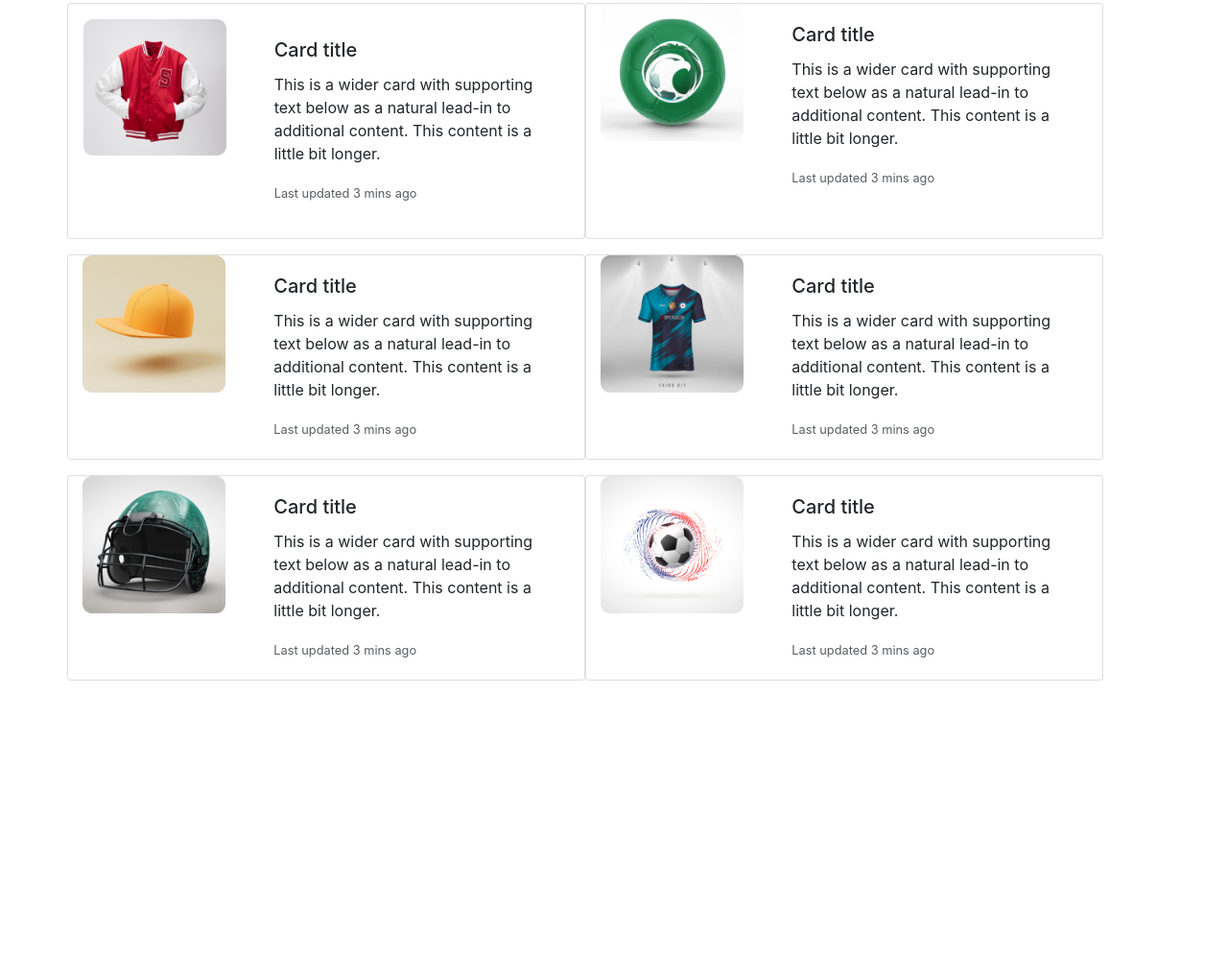
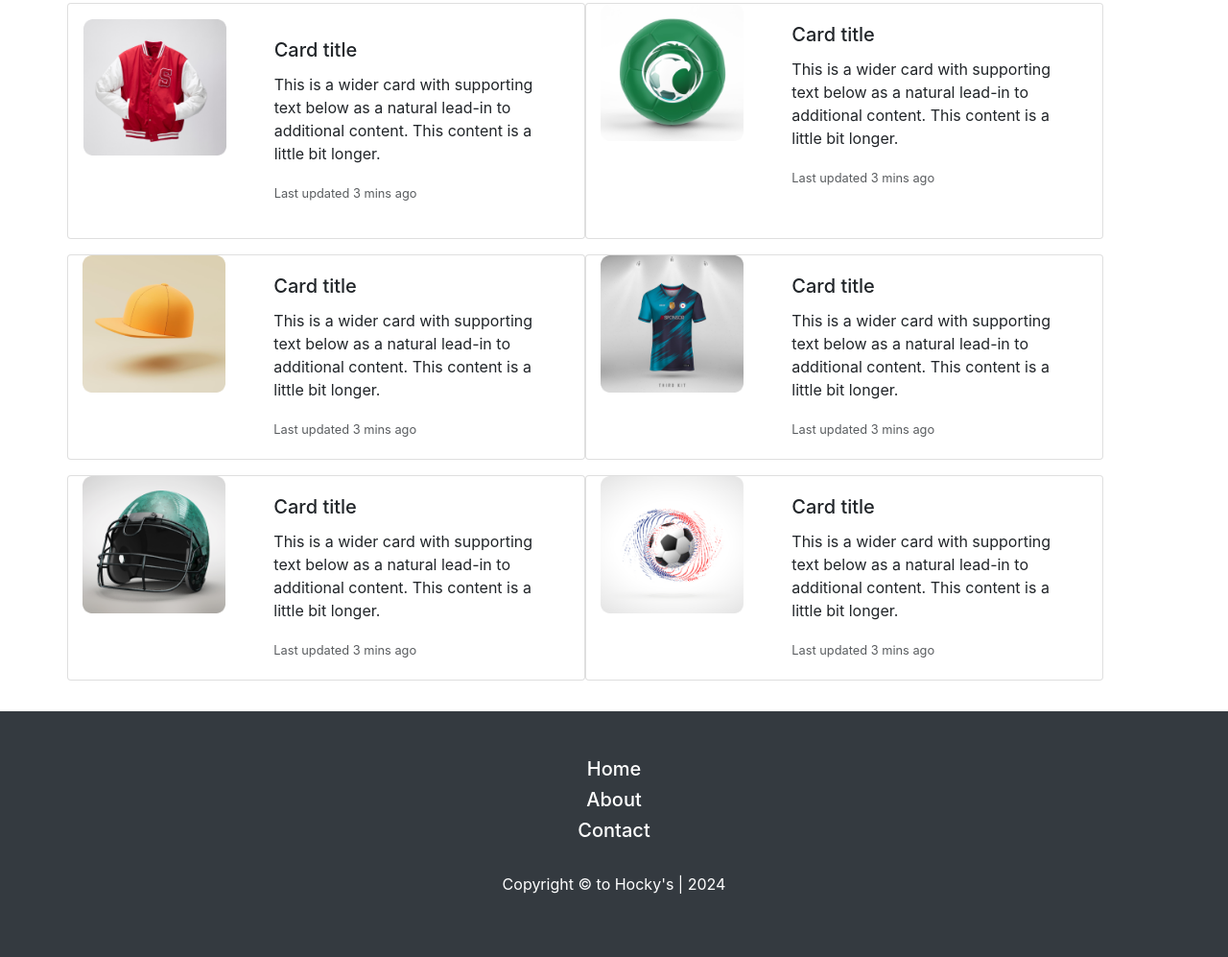
Before and after one commit to anupamahalder/Online-Shopping-Frontend, a plain HTML site: page index.html in a window 1280 px wide. Shown: the part 1821-2818 px from the top of the page at 96% size. Before the commit the page ends 2562 px from the top, so only its background shows below. Drawn offline with nearby package versions, Linux system fonts and the light colour scheme.

Commit message:
Added footer to the page

```diff
--- a/index.html
+++ b/index.html
@@ -285,6 +285,15 @@
       </div>
     </div>
 
+    <!-- footer section  -->
+    <footer class="bg-dark p-5 text-white text-center">
+        <h5>Home</h5>
+        <h5>About</h5>
+        <h5>Contact</h5>
+        <br>
+        <p>Copyright &copy; to Hocky's | 2024</p>
+
+    </footer>
 
     <script src="https://cdn.jsdelivr.net/npm/bootstrap@5.3.3/dist/js/bootstrap.bundle.min.js"></script>
 </body>
```
